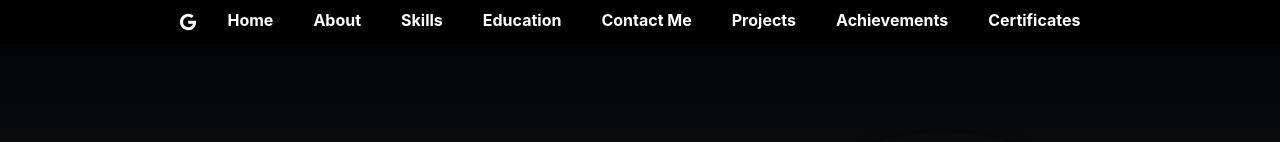
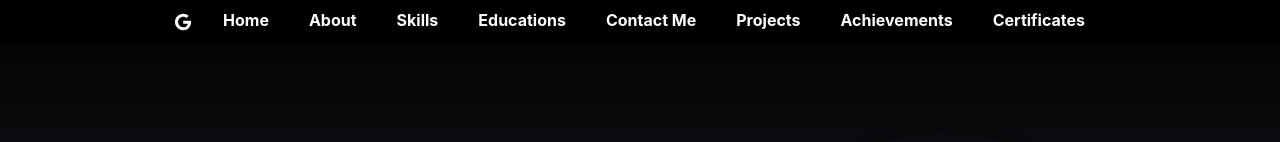
Before and after one commit to Govind786/portfolio, a React (Create React App) app: page / in a window 1280 px wide. Shown: the top 142 px of the page. Built offline with nearby package versions, Linux system fonts and the light colour scheme.

Commit message:
Modified Eduction to Educations in navbar

```diff
--- a/src/Components/header.js
+++ b/src/Components/header.js
@@ -59,7 +59,7 @@ function Header() {
         <a href="/#skill">Skills</a>
       </li>
       <li className="mx-3 px-2 text-white cursor-pointer font-bold hover:text-gray-400">
-        <a href="/#educ">Education</a>
+        <a href="/#educ">Educations</a>
       </li>
       <li className="mx-3 px-2 text-white cursor-pointer font-bold hover:text-gray-400">
         <a href="/#contacts">Contact Me</a>
```
